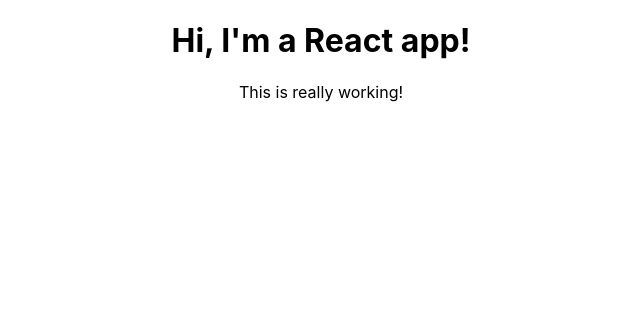
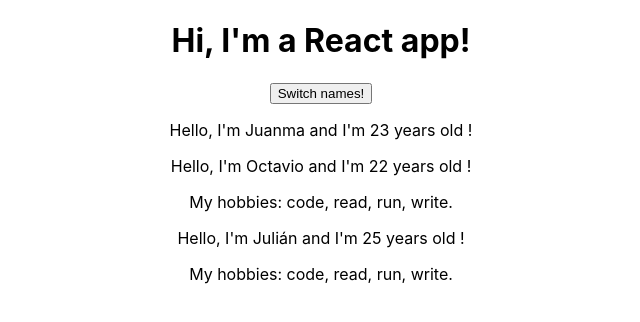
Before and after one commit to gentilijuanmanuel/react-getting-started, a React (Create React App) app in the folder react-course/react-complete-guide/: page / in a window 1280 px wide. Shown: the top 322 px of the page, without its empty margins (319-959 px from the left). Built offline with nearby package versions, Linux system fonts and the light colour scheme.

Commit message:
Implemented functional components with hooks.

```diff
--- a/react-course/react-complete-guide/src/App.js
+++ b/react-course/react-complete-guide/src/App.js
@@ -1,19 +1,40 @@
-import React, { Component } from 'react';
+import React, { useState } from 'react';
+import Person from '../src/Person/Person.js'
 import './App.css';
 
-class App extends Component {
-  render() {
+const app = props => {
+  const [ personsState, setPersonsState ] = useState({
+    persons: [
+      { name: "Juanma", age: 23 },
+      { name: "Octavio", age: 22 },
+      { name: "Julián", age: 25 }
+    ]
+  });
+
+  const switchNameHandler = () => {
+    setPersonsState({ persons: [
+        { name: "Agustin", age: 23 },
+        { name: "Octavio", age: 22 },
+        { name: "Julián", age: 25 }
+      ]
+    });
+  }
+
+  return (
     //JSX syntax:
-    return (
-      <div className="App">
-        <h1>Hi, I'm a React app!</h1>
-        <p>This is really working!</p>
-      </div>
-    );
+    <div className="App">
+      <h1>Hi, I'm a React app!</h1>
+      <button onClick={switchNameHandler}>Switch names!</button>
+      {/* only props */}
+      <Person name={personsState.persons[0].name} age={personsState.persons[0].age} />
+      {/* props and props.children */}
+      <Person name={personsState.persons[1].name} age={personsState.persons[1].age}>My hobbies: code, read, run, write.</Person>
+      <Person name={personsState.persons[2].name} age={personsState.persons[2].age}>My hobbies: code, read, run, write.</Person>
+    </div>
 
     //The same code WITHOUT using JSX:
     //return React.createElement('div', { className: 'App' }, React.createElement('h1', null, 'Hi, Im a React app!'))
-  }
+  );
 }
 
-export default App;
+export default app;
--- /dev/null
+++ b/react-course/react-complete-guide/src/Person/Person.js
@@ -0,0 +1,18 @@
+import React from 'react';
+
+//Fuction component WITHOUT arrow functions
+// export default function Person() {
+//     return <p>Hello, I'm a person!</p>
+// }
+
+//Fuction component WITH arrow functions
+const person = (props) => {
+    return(
+        <div>
+            <p>Hello, I'm { props.name } and I'm { props.age } years old !</p>
+            <p>{ props.children }</p>
+        </div>
+    );
+}
+
+export default person;
```
